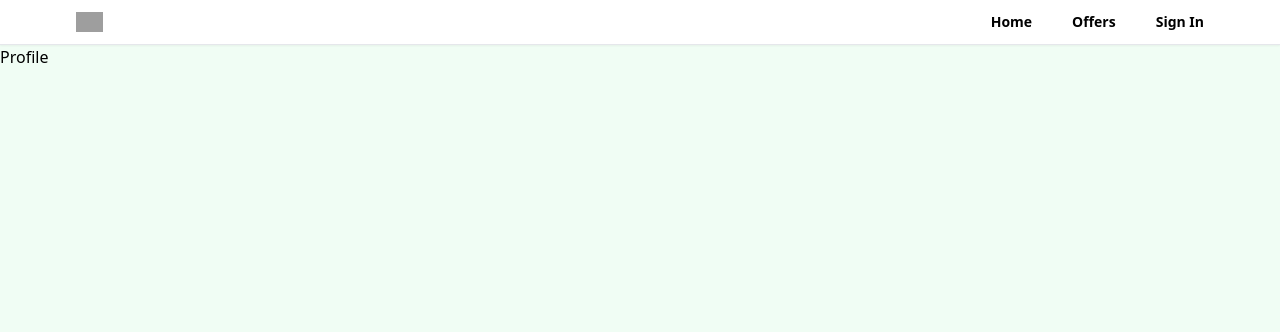
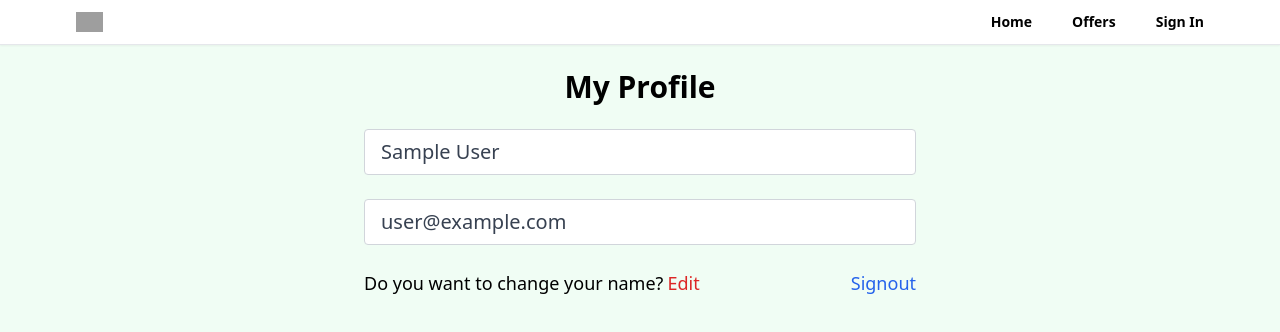
Before and after one commit to TheTagEnd/realtor-clone-react, a React (Create React App) app: page /profile in a window 1280 px wide. Shown: the top 332 px of the page. Built offline with nearby package versions, Linux system fonts and the light colour scheme; no server answers; sample sign-in values are in the browser's storage; grey boxes are pictures that could not be loaded.

Commit message:
profile page setup with signoit functionally private route custom hook

```diff
--- a/src/App.js
+++ b/src/App.js
@@ -7,7 +7,7 @@
 import Offers from "./Pages/Offers"
 import Header  from "./Components/Header"
 import { ToastContainer } from "react-toastify"
-
+import PrivateRoute from "./Components/PrivateRoute"
   import 'react-toastify/dist/ReactToastify.css';
 function App() {
   return (
@@ -16,7 +16,11 @@
       <Header/>
       <Routes>
         <Route path="/" element={<Home></Home>} />
-        <Route path="/profile" element={<Profile></Profile>} />
+        <Route path="/profile" element={<PrivateRoute></PrivateRoute> } >
+
+         <Route path="/profile" element={<Profile></Profile>} />
+
+        </Route>
         <Route path="/sign_in" element={<SignIn></SignIn>} />
         <Route path="/sign_up" element={<Signup></Signup>} />
         <Route path="/forgot_password" element={<ForgotPassword></ForgotPassword>} />
--- /dev/null
+++ b/src/Components/PrivateRoute.jsx
@@ -0,0 +1,11 @@
+import { useState } from "react";
+import { Navigate, Outlet } from "react-router-dom";
+import {useAuthStatus}  from "../hooks/useAuthStatus";
+export default function PrivateRoute() {
+     const {loggedIn , checkingStatus } =useAuthStatus()
+         if(checkingStatus ){
+            return <h3>Loading...</h3>
+         }
+    return   loggedIn ? <Outlet /> : <Navigate to  = "/sign_in"/>
+
+}
--- a/src/Pages/ForgotPassword.jsx
+++ b/src/Pages/ForgotPassword.jsx
@@ -26,7 +26,7 @@
   }
   return (
     <section>
-      <h1 className="text-3xl text-center mt-6 font-bold">Sign Up</h1>
+      <h1 className="text-3xl text-center mt-6 font-bold">Forgot Password</h1>
       <div className="flex justify-center flex-wrap items-center px-6  py-12 max-w-6xl mx-auto">
         <div className="md:w-[67%] lg:w-[50%] mb-12 md:mb-6">
           <img
--- a/src/Pages/Profile.jsx
+++ b/src/Pages/Profile.jsx
@@ -1,7 +1,50 @@
+import { getAuth } from 'firebase/auth';
 import React from 'react'
+import {useState} from "react";
+import { useNavigate } from 'react-router';
+import { toast } from 'react-toastify';
+export default function Profile() {
+    const auth = getAuth()
+   const [formData ,setformData]  = useState({
+     name :auth.currentUser.displayName,
+     email :auth.currentUser.email,
+   });
+    const  navigate = useNavigate()
+   const {name , email } = formData;
+ function onLogout(){
+  auth.signOut()
+  navigate("/sign_in")
+  toast.success("Logged out Successfully")
+ }
+  return (
+    <>
+    <section className="max-w-6xl  mx-auto  flex  justify-center items-center flex-col   ">
 
-export default function Profile() {
-  return (
-    <div>Profile</div>
+      <h1 className=" text-3xl  text-center mt-6 font-bold " >My Profile</h1>
+         <div className="w-full md:w-[50%] mt-6 px-3 " >
+          <form>
+          <input type="text"  id="name" value={name}   disabled className="  mb-6   w-full px-4 py-2 text-xl text-gray-700 bg-white border border-gray-300 rounded transition ease-in-out"      >
+           </input>
+          <input type="text"  id="email" value={email}   disabled className="  mb-6   w-full px-4 py-2 text-xl text-gray-700 bg-white border border-gray-300 rounded transition ease-in-out"      >
+             </input>
+
+             <div className="flex justify-between whitespace-nowrap  text-sm  sm:text-lg mb-6">
+               <p className="flex items-center mb-6 " >Do you want to change your name?
+               <span className="text-red-600  hover:text-red-700  transition ease-in-out duration-200 ml-1 cursor-pointer " >
+                Edit
+               </span>
+               </p>
+
+               <p onClick={onLogout} className="text-blue-600 hover:text-blue-800  transition ease-in-out duration-200 cursor-pointer" >
+                Signout
+               </p>
+             </div>
+          </form>
+         </div>
+
+
+    </section>
+
+    </>
   )
 }
--- /dev/null
+++ b/src/hooks/useAuthStatus.jsx
@@ -0,0 +1,18 @@
+import { getAuth, onAuthStateChanged } from "firebase/auth"
+import { useEffect, useState } from "react"
+
+export  function useAuthStatus() {
+      const  [ loggedIn , setLoggedIn] = useState(false)
+      const   [checkingStatus , setCheckingStatus ] = useState(true)
+
+      useEffect ( () => {
+        const auth = getAuth()
+        onAuthStateChanged(auth , (user) => {
+            if(user){
+                setLoggedIn(true)
+            }
+            setCheckingStatus(false)
+        })
+      },[])
+    return {loggedIn , checkingStatus} ;
+}
```
